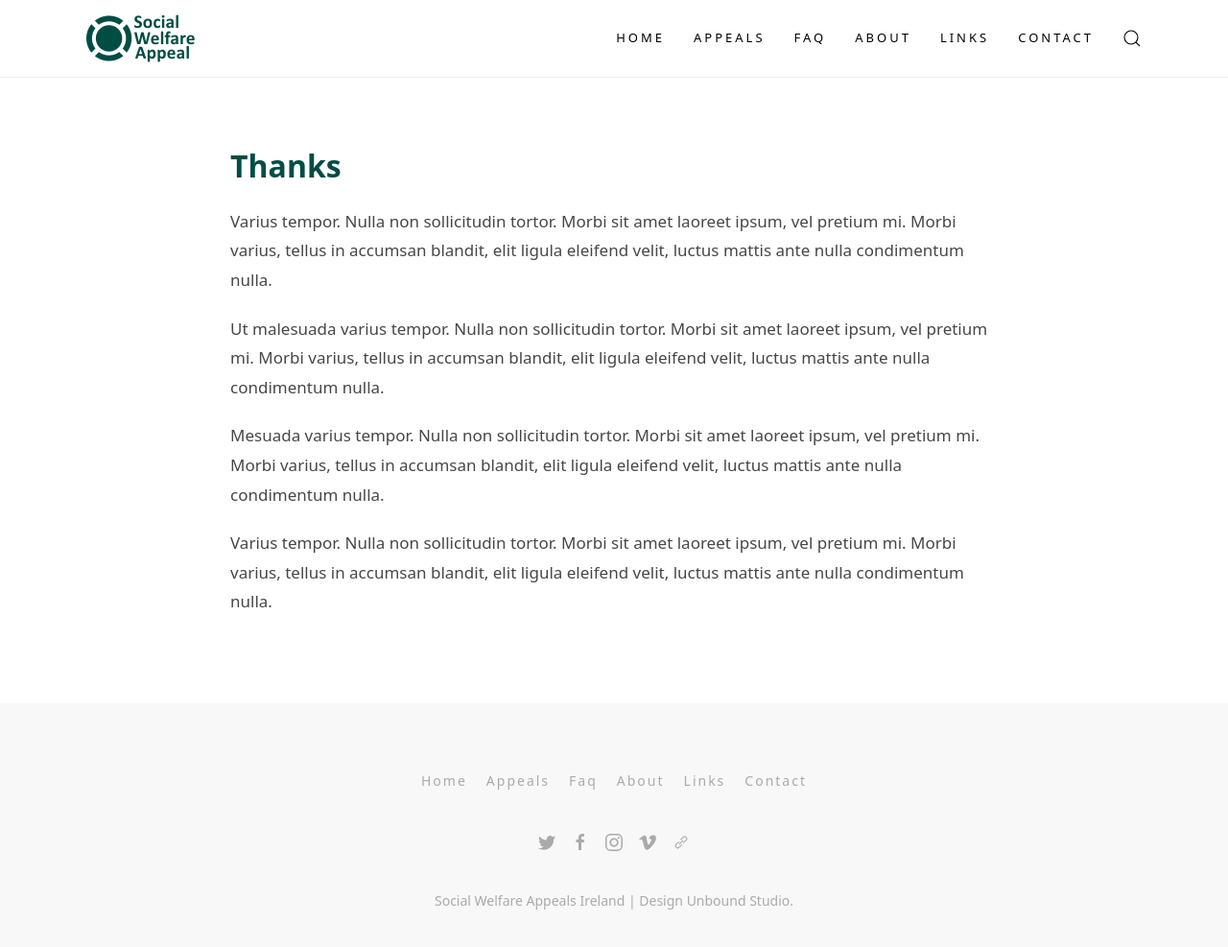
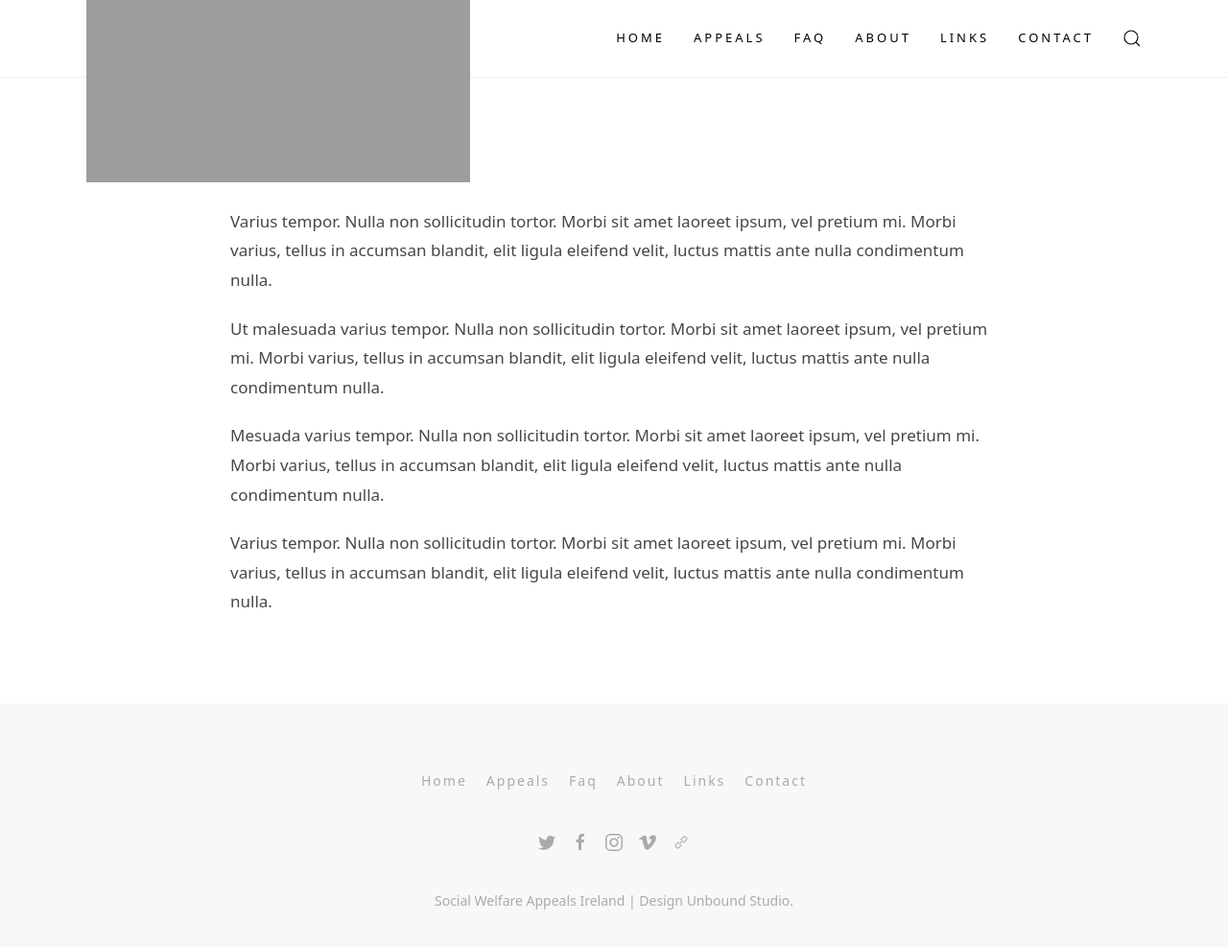
Before and after one commit to robbertl/socialwelfareappeal, a Jekyll site: the page built from thanks.md, in a window 1280 px wide and 1019 px high. Shown: the top 987 px of the window at 96% size. Built offline with Jekyll 4.4.1, drawn with Linux system fonts in a browser that asks for light colours.

Commit message:
Update _config.yml

```diff
--- a/_config.yml
+++ b/_config.yml
@@ -20,7 +20,7 @@ url:                "https://socialwelfareappeal.ie"
 # Site logo, dark and light depending on page hero text setting dark/light
 logo_image:
     light:          logo-light.svg  # e.g. logo.png, upload logo image file to /assets/posts/ folder
-    dark:           logo.png  # e.g. logo.png, upload logo image file to /assets/posts/ folder
+    dark:           logo1.png  # e.g. logo.png, upload logo image file to /assets/posts/ folder
 
 # Author settings, displayed on about page
 author:
```
